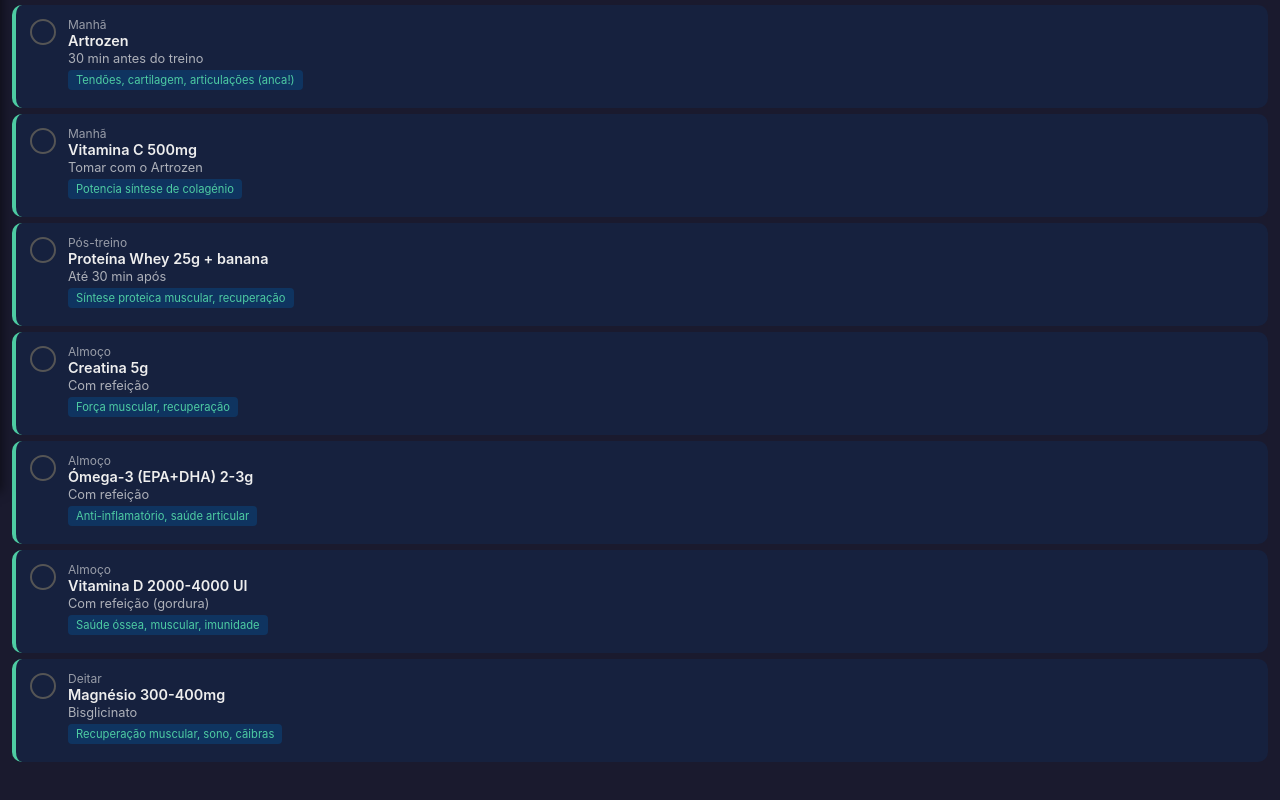
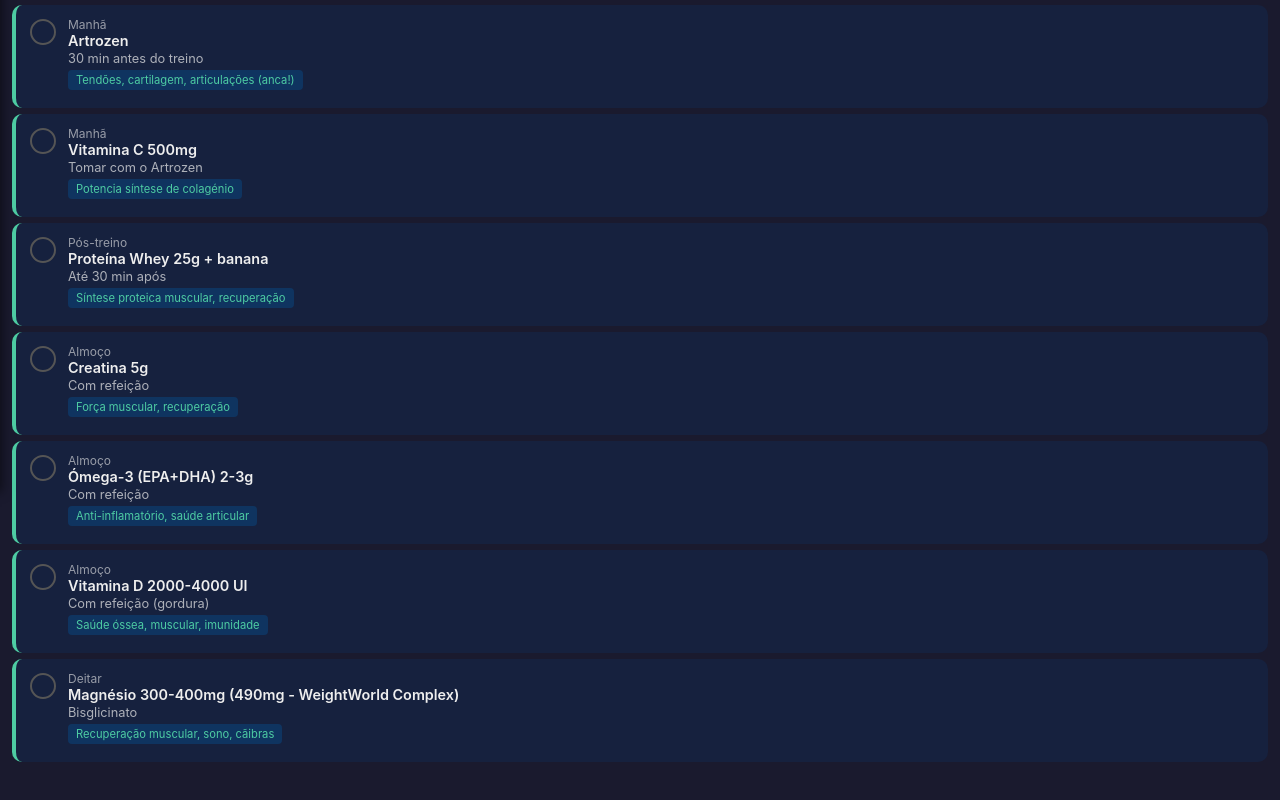
Before and after one commit to DiogoMts/maratona-porto-2026, a plain HTML site: page suplementos.html in a window 1280 px wide. Shown: the part 308-1108 px from the top of the page. Drawn offline with Linux system fonts and the light colour scheme.

Commit message:
Update magnesium to specific product (WeightWorld Complex 490mg)

```diff
--- a/suplementos.html
+++ b/suplementos.html
@@ -149,7 +149,7 @@
     {time:"Almoço", name:"Creatina 5g", detail:"Com refeição", goal:"Força muscular, recuperação", note:"Segura e bem estudada. Tomar todos os dias."},
     {time:"Almoço", name:"Ómega-3 (EPA+DHA) 2-3g", detail:"Com refeição", goal:"Anti-inflamatório, saúde articular", note:"Tomar com gordura para melhor absorção."},
     {time:"Almoço", name:"Vitamina D 2000-4000 UI", detail:"Com refeição (gordura)", goal:"Saúde óssea, muscular, imunidade", note:"Objetivo: 40-60 ng/mL."},
-    {time:"Deitar", name:"Magnésio 300-400mg", detail:"Bisglicinato", goal:"Recuperação muscular, sono, cãibras", note:"Melhor absorção que óxido. Ajuda no sono."}
+    {time:"Deitar", name:"Magnésio 300-400mg (490mg - WeightWorld Complex)", detail:"Bisglicinato", goal:"Recuperação muscular, sono, cãibras", note:"Melhor absorção que óxido. Ajuda no sono."}
   ],
   strength: [
     {time:"Manhã", name:"Artrozen", detail:"30 min antes do treino", goal:"Tendões, cartilagem, articulações (anca!)", note:"Tomar 30 min antes do treino."},
@@ -158,7 +158,7 @@
     {time:"Almoço", name:"Creatina 5g", detail:"Com refeição", goal:"Força muscular, recuperação", note:"Tomar todos os dias."},
     {time:"Almoço", name:"Ómega-3 (EPA+DHA) 2-3g", detail:"Com refeição", goal:"Anti-inflamatório, saúde articular", note:"Tomar com gordura."},
     {time:"Almoço", name:"Vitamina D 2000-4000 UI", detail:"Com refeição (gordura)", goal:"Saúde óssea, muscular, imunidade", note:"Objetivo: 40-60 ng/mL."},
-    {time:"Deitar", name:"Magnésio 300-400mg", detail:"Bisglicinato", goal:"Recuperação muscular, sono, cãibras", note:"Ajuda no sono."}
+    {time:"Deitar", name:"Magnésio 300-400mg (490mg - WeightWorld Complex)", detail:"Bisglicinato", goal:"Recuperação muscular, sono, cãibras", note:"Ajuda no sono."}
   ],
   cross: [
     {time:"Manhã", name:"Artrozen", detail:"Manter rotina", goal:"Tendões, cartilagem, articulações (anca!)", note:"Manter mesmo sem impacto."},
@@ -167,7 +167,7 @@
     {time:"Almoço", name:"Creatina 5g", detail:"Com refeição", goal:"Força muscular, recuperação", note:"Tomar todos os dias."},
     {time:"Almoço", name:"Ómega-3 (EPA+DHA) 2-3g", detail:"Com refeição", goal:"Anti-inflamatório, saúde articular", note:"Tomar com gordura."},
     {time:"Almoço", name:"Vitamina D 2000-4000 UI", detail:"Com refeição (gordura)", goal:"Saúde óssea, muscular, imunidade", note:"Objetivo: 40-60 ng/mL."},
-    {time:"Deitar", name:"Magnésio 300-400mg", detail:"Bisglicinato", goal:"Recuperação muscular, sono, cãibras", note:"Ajuda no sono."}
+    {time:"Deitar", name:"Magnésio 300-400mg (490mg - WeightWorld Complex)", detail:"Bisglicinato", goal:"Recuperação muscular, sono, cãibras", note:"Ajuda no sono."}
   ],
   descanso: [
     {time:"Manhã", name:"Artrozen", detail:"Manter mesmo em descanso", goal:"Tendões, cartilagem, articulações (anca!)", note:"Manter todos os dias."},
@@ -176,7 +176,7 @@
     {time:"Almoço", name:"Ómega-3 (EPA+DHA) 2-3g", detail:"Com refeição", goal:"Anti-inflamatório, saúde articular", note:"Tomar com gordura."},
     {time:"Almoço", name:"Vitamina D 2000-4000 UI", detail:"Com refeição (gordura)", goal:"Saúde óssea, muscular, imunidade", note:"Objetivo: 40-60 ng/mL."},
     {time:"Lanche", name:"Proteína 20g (se necessário)", detail:"Se ingestão baixa", goal:"Síntese proteica muscular", note:"Só se ingestão do dia for baixa."},
-    {time:"Deitar", name:"Magnésio 300-400mg", detail:"Bisglicinato", goal:"Recuperação muscular, sono, cãibras", note:"Manter sempre."}
+    {time:"Deitar", name:"Magnésio 300-400mg (490mg - WeightWorld Complex)", detail:"Bisglicinato", goal:"Recuperação muscular, sono, cãibras", note:"Manter sempre."}
   ]
 };
 
```
